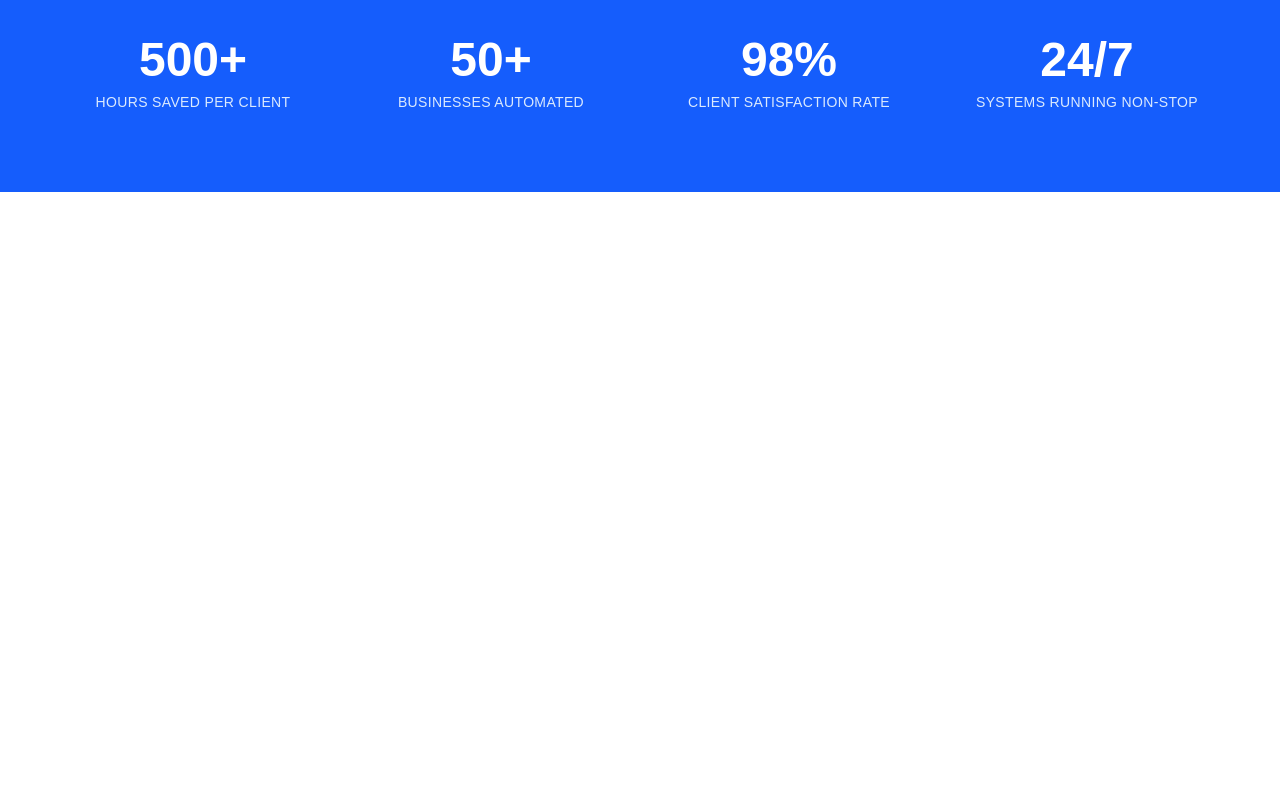
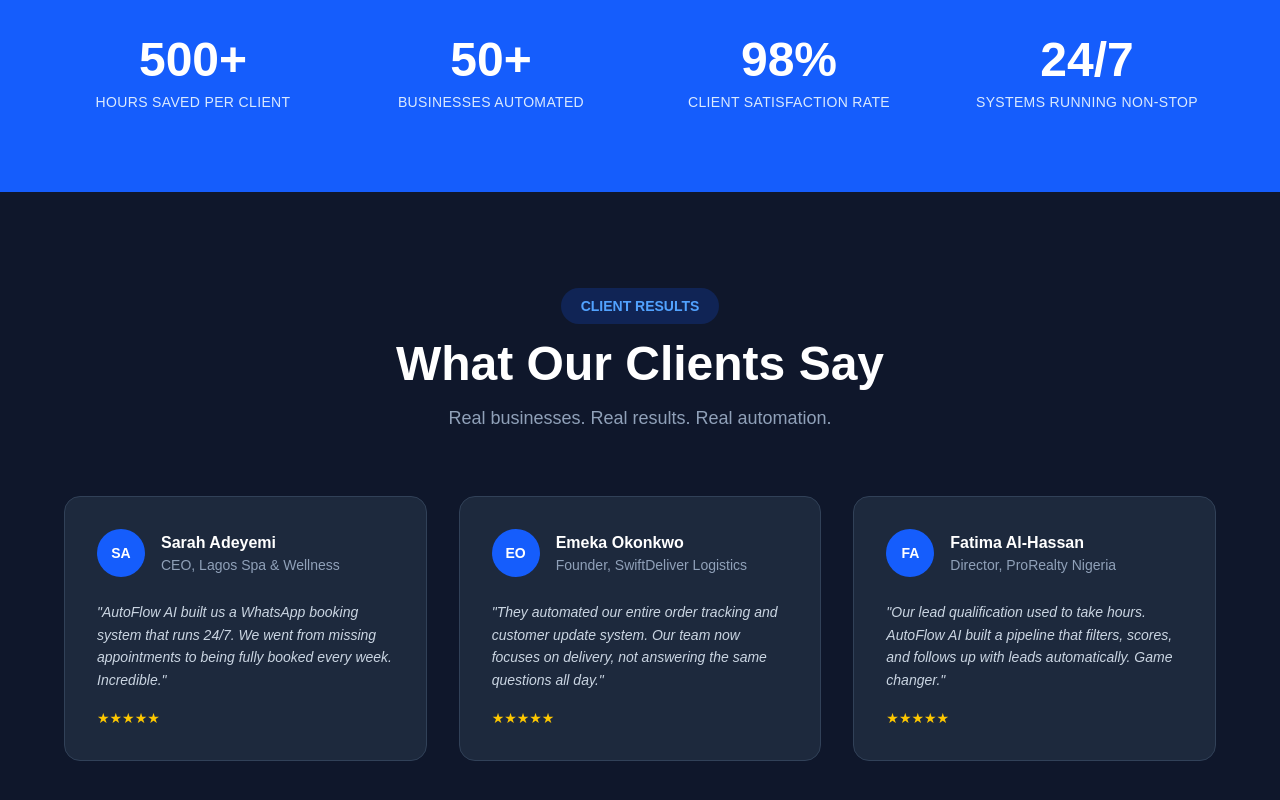
Before and after one commit to autoflowai365/autoflowai, a Next.js app: page / in a window 1280 px wide. Shown: the part 2239-3039 px from the top of the page. Before the commit the page ends 2431 px from the top, so only its background shows below. Built offline with nearby package versions, Linux system fonts and the light colour scheme.

Commit message:
Sprint 5: Testimonials section complete

```diff
--- /dev/null
+++ b/app/components/Testimonials.tsx
@@ -0,0 +1,55 @@
+const testimonials = [
+  {
+    name: "Sarah Adeyemi",
+    role: "CEO, Lagos Spa & Wellness",
+    text: "AutoFlow AI built us a WhatsApp booking system that runs 24/7. We went from missing appointments to being fully booked every week. Incredible.",
+    avatar: "SA",
+  },
+  {
+    name: "Emeka Okonkwo",
+    role: "Founder, SwiftDeliver Logistics",
+    text: "They automated our entire order tracking and customer update system. Our team now focuses on delivery, not answering the same questions all day.",
+    avatar: "EO",
+  },
+  {
+    name: "Fatima Al-Hassan",
+    role: "Director, ProRealty Nigeria",
+    text: "Our lead qualification used to take hours. AutoFlow AI built a pipeline that filters, scores, and follows up with leads automatically. Game changer.",
+    avatar: "FA",
+  },
+];
+
+export default function Testimonials() {
+  return (
+    <section className="px-6 py-24 bg-slate-900">
+      <div className="max-w-6xl mx-auto">
+        <div className="text-center mb-16">
+          <span className="inline-block bg-blue-600/20 text-blue-400 px-5 py-2 rounded-full text-sm font-semibold mb-4">
+            CLIENT RESULTS
+          </span>
+          <h2 className="text-4xl md:text-5xl font-black text-white mb-4">What Our Clients Say</h2>
+          <p className="text-slate-400 max-w-xl mx-auto text-lg">
+            Real businesses. Real results. Real automation.
+          </p>
+        </div>
+        <div className="grid grid-cols-1 md:grid-cols-3 gap-8">
+          {testimonials.map((t, i) => (
+            <div key={i} className="bg-slate-800 rounded-2xl p-8 border border-slate-700 hover:border-blue-500 transition-all duration-300">
+              <div className="flex items-center gap-4 mb-6">
+                <div className="w-12 h-12 rounded-full bg-blue-600 flex items-center justify-center text-white font-bold text-sm">
+                  {t.avatar}
+                </div>
+                <div>
+                  <div className="text-white font-semibold">{t.name}</div>
+                  <div className="text-slate-400 text-sm">{t.role}</div>
+                </div>
+              </div>
+              <p className="text-slate-300 text-sm leading-relaxed italic">"{t.text}"</p>
+              <div className="mt-4 text-yellow-400 text-sm">★★★★★</div>
+            </div>
+          ))}
+        </div>
+      </div>
+    </section>
+  );
+}
--- a/app/page.tsx
+++ b/app/page.tsx
@@ -3,6 +3,7 @@
 import Services from "./components/Services";
 import HowItWorks from "./components/HowItWorks";
 import Stats from "./components/Stats";
+import Testimonials from "./components/Testimonials";
 
 export default function Home() {
   return (
@@ -12,6 +13,7 @@
       <Services />
       <HowItWorks />
       <Stats />
+      <Testimonials />
     </main>
   );
 }
```
